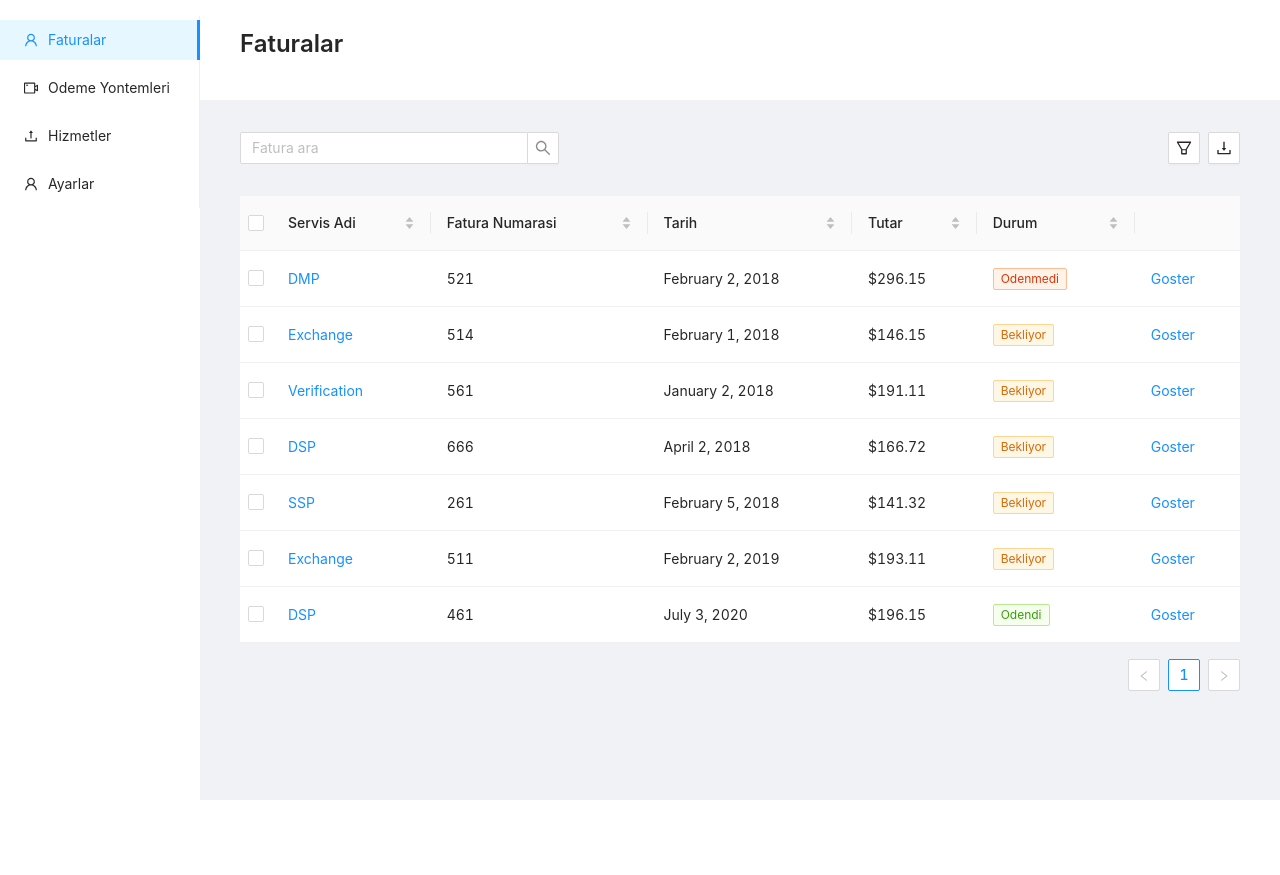
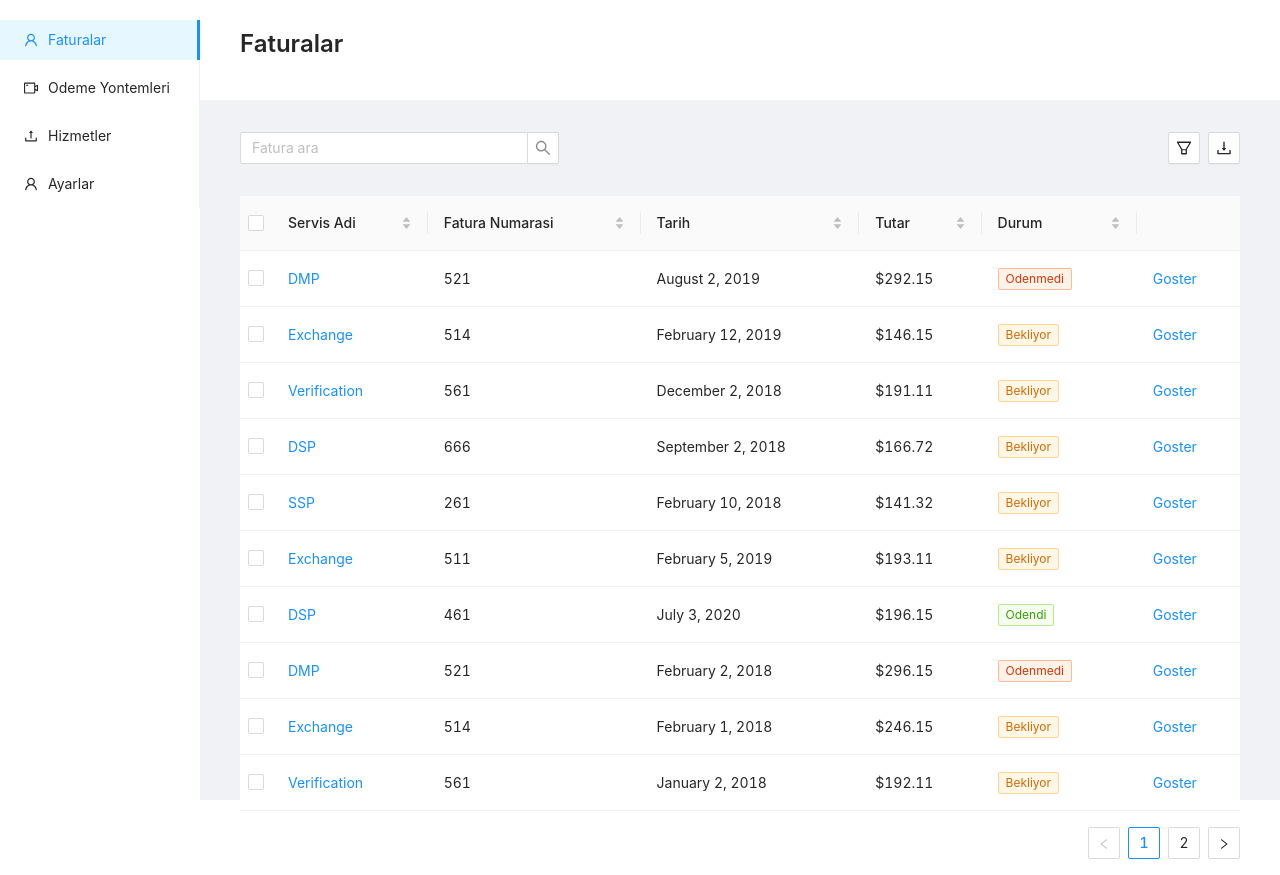
Before and after one commit to dereakif/invoice-dashboard, a React (Create React App) app: page / in a window 1280 px wide. Before the commit the page ends 800 px from the top, so only its background shows below. Built offline with nearby package versions, Linux system fonts and the light colour scheme.

Commit message:
extend: initialRows

```diff
--- a/src/constants/index.tsx
+++ b/src/constants/index.tsx
@@ -106,7 +106,62 @@ export const columns = [
 export const initialRows = [
   {
     id: 1,
-    key: 1,
+    service: "DMP",
+    invoice_id: 521,
+    date: new Date("2019-8-2"),
+    amount: 292.15,
+    status: "notPaid",
+  },
+  {
+    id: 2,
+    service: "Exchange",
+    invoice_id: 514,
+    date: new Date("2019-2-12"),
+    amount: 146.15,
+    status: "pending",
+  },
+  {
+    id: 3,
+    service: "Verification",
+    invoice_id: 561,
+    date: new Date("2018-12-2"),
+    amount: 191.11,
+    status: "pending",
+  },
+  {
+    id: 4,
+    service: "DSP",
+    invoice_id: 666,
+    date: new Date("2018-9-2"),
+    amount: 166.72,
+    status: "pending",
+  },
+  {
+    id: 5,
+    service: "SSP",
+    invoice_id: 261,
+    date: new Date("2018-2-10"),
+    amount: 141.32,
+    status: "pending",
+  },
+  {
+    id: 6,
+    service: "Exchange",
+    invoice_id: 511,
+    date: new Date("2019-2-5"),
+    amount: 193.11,
+    status: "pending",
+  },
+  {
+    id: 7,
+    service: "DSP",
+    invoice_id: 461,
+    date: new Date("2020-7-3"),
+    amount: 196.15,
+    status: "paid",
+  },
+  {
+    id: 8,
     service: "DMP",
     invoice_id: 521,
     date: new Date("2018-2-2"),
@@ -114,26 +169,23 @@ export const initialRows = [
     status: "notPaid",
   },
   {
-    id: 2,
-    key: 2,
+    id: 9,
     service: "Exchange",
     invoice_id: 514,
     date: new Date("2018-2-1"),
-    amount: 146.15,
+    amount: 246.15,
     status: "pending",
   },
   {
-    id: 3,
-    key: 3,
+    id: 10,
     service: "Verification",
     invoice_id: 561,
     date: new Date("2018-1-2"),
-    amount: 191.11,
+    amount: 192.11,
     status: "pending",
   },
   {
-    id: 4,
-    key: 4,
+    id: 11,
     service: "DSP",
     invoice_id: 666,
     date: new Date("2018-4-2"),
@@ -141,26 +193,23 @@ export const initialRows = [
     status: "pending",
   },
   {
-    id: 5,
-    key: 5,
+    id: 12,
     service: "SSP",
     invoice_id: 261,
     date: new Date("2018-2-5"),
-    amount: 141.32,
+    amount: 143.32,
     status: "pending",
   },
   {
-    id: 6,
-    key: 6,
+    id: 13,
     service: "Exchange",
     invoice_id: 511,
     date: new Date("2019-2-2"),
-    amount: 193.11,
+    amount: 183.11,
     status: "pending",
   },
   {
-    id: 7,
-    key: 7,
+    id: 14,
     service: "DSP",
     invoice_id: 461,
     date: new Date("2020-7-3"),
```
